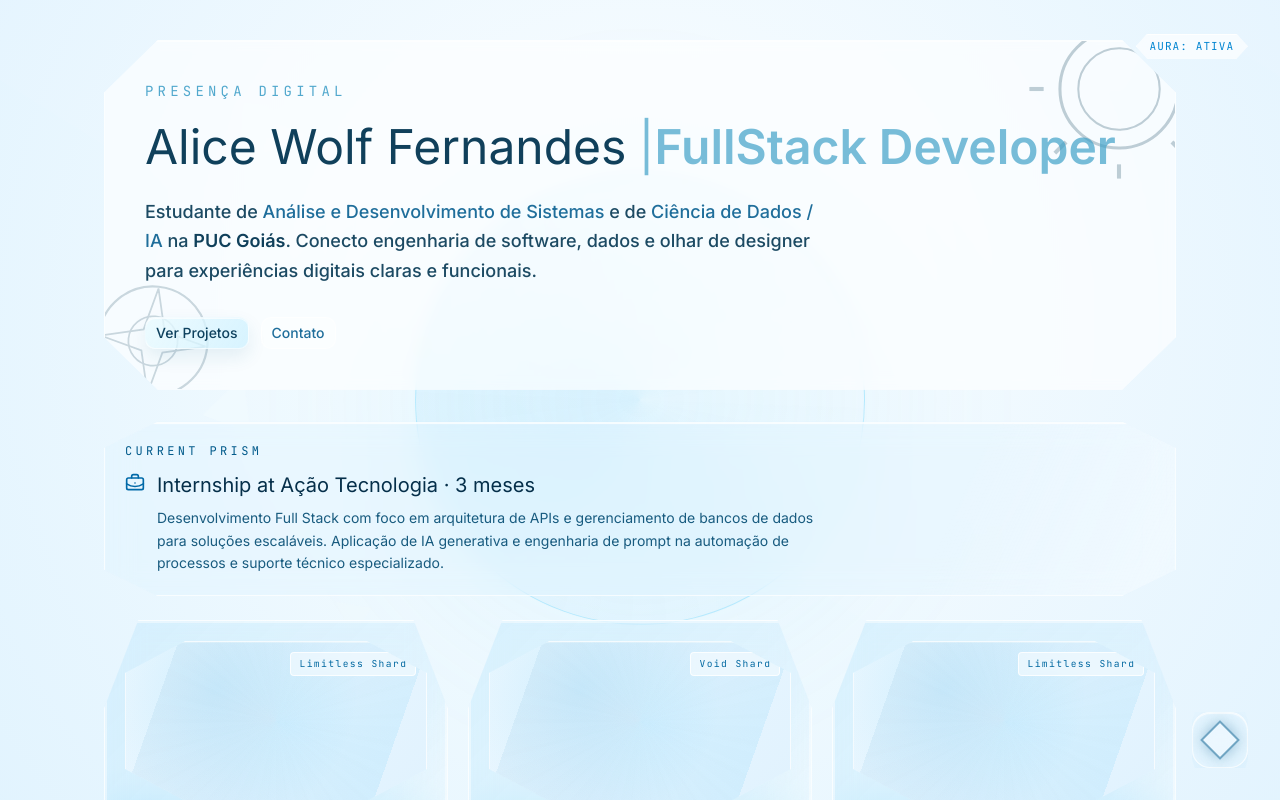
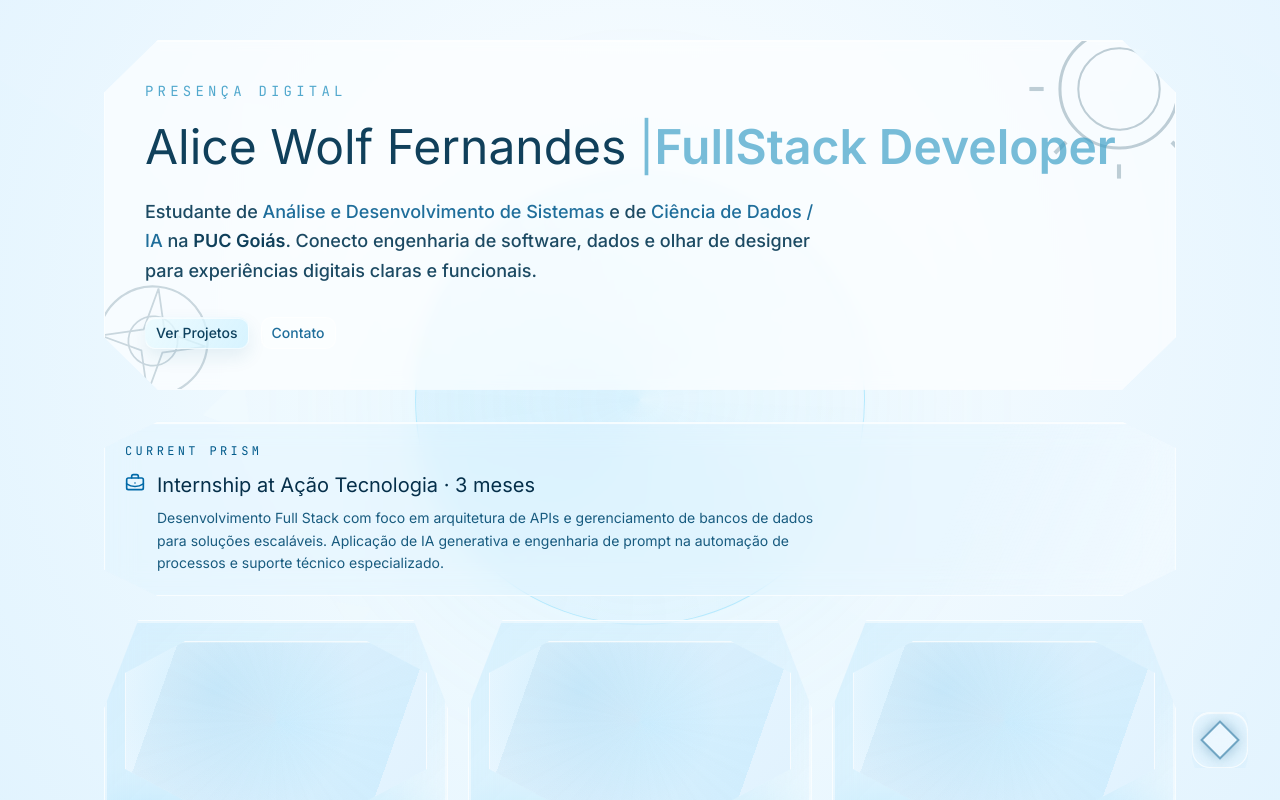
Before and after one commit to angellsim/my-portfolio, a Next.js app: page / in a window 1280 px wide. Shown: the top 800 px of the page. Built offline with nearby package versions, Linux system fonts and the light colour scheme.

Commit message:
Removido botão de ativar/desativar borda animada

```diff
--- a/components/layout/main-shell.tsx
+++ b/components/layout/main-shell.tsx
@@ -1,40 +1,18 @@
 "use client";
-
-import { useState } from "react";
-import { motion } from "framer-motion";
-import { Eye, Cloud, Sparkles } from "lucide-react";
 
 type MainShellProps = {
   children: React.ReactNode;
 };
 
-const items = [
-  { icon: Eye, label: "Percepção", value: "Sincronia" },
-  { icon: Cloud, label: "Vácuo", value: "Fluidez" },
-  { icon: Sparkles, label: "Infinito", value: "Expansão" },
-];
-
 import { SixEyesBackground } from "@/components/effects/six-eyes-background";
 
 export function MainShell({ children }: MainShellProps) {
-  const [causticsEnabled, setCausticsEnabled] = useState(true);
-
   return (
     <div className="relative mx-auto flex w-full max-w-6xl flex-1 flex-col px-6 py-10 md:px-10">
       <SixEyesBackground />
-      {causticsEnabled ? <div aria-hidden="true" className="caustics-layer" /> : null}
+      <div aria-hidden="true" className="caustics-layer" />
 
       <main className="relative z-10 flex-1">{children}</main>
-
-      <div className="fixed top-8 right-8 z-50">
-        <button
-          type="button"
-          onClick={() => setCausticsEnabled((prev) => !prev)}
-          className="glass-pill rounded-full px-4 py-2 font-mono text-[11px] uppercase tracking-widest text-sky-600 transition hover:text-sky-800 bg-white/40 backdrop-blur-md border border-white/60"
-        >
-          Aura: {causticsEnabled ? "Ativa" : "Oculta"}
-        </button>
-      </div>
     </div>
   );
 }
--- a/components/sections/projects-section.tsx
+++ b/components/sections/projects-section.tsx
@@ -77,9 +77,6 @@ export function ProjectsSection() {
             <div className="relative z-10">
               <div className="thumbnail-frame">
                 <div className="limitless-depth" />
-                <div className="thumbnail-label font-mono">
-                  {project.view === "limitless" ? "Limitless Shard" : "Void Shard"}
-                </div>
               </div>
               <div className="mt-4 flex items-start justify-between gap-3">
                 <h4 className="font-heading text-2xl text-sky-900">{project.name}</h4>
```
